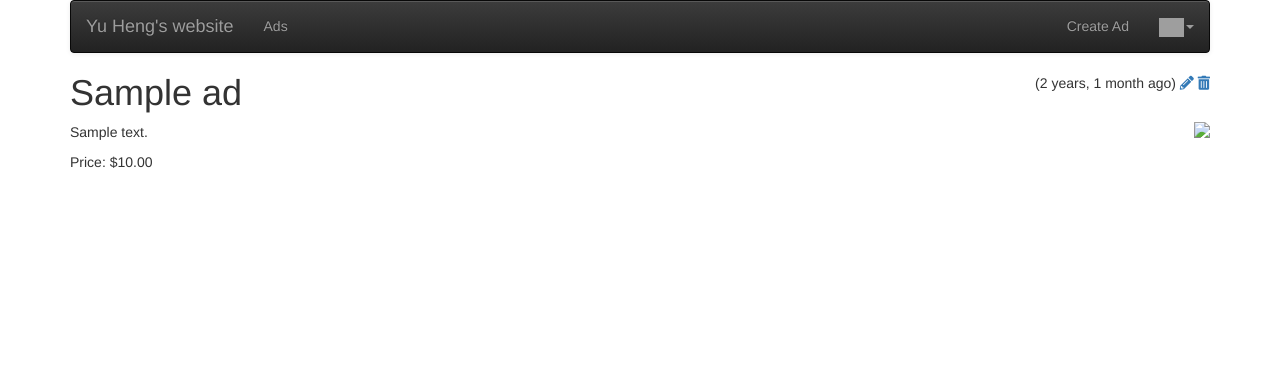
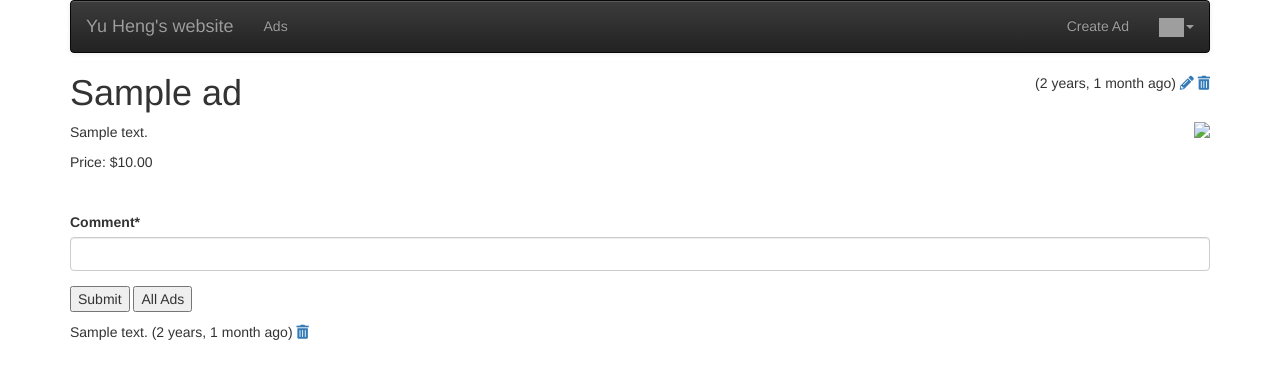
Before and after one commit to Yuheng3107/Django4E, a Django app: page /ad/1 in a window 1280 px wide. Shown: the top 379 px of the page. Run offline with Django 3.2, Linux system fonts and the light colour scheme; a user stored in the database is signed in; data comes from the database, SQL or seed files in the repository; tables that the repository leaves empty hold one stand-in row (values such as "Sample post"); some libraries are stand-ins or nearby versions; grey boxes are pictures that could not be loaded.

Commit message:
Added comment functionality to ads application, using a ManyToMany models between users and ads

```diff
--- a/mysite/ads/forms.py
+++ b/mysite/ads/forms.py
@@ -45,7 +45,5 @@ class CreateForm(forms.ModelForm):
 
         return instance
 
-# https://docs.djangoproject.com/en/3.0/topics/http/file-uploads/
-# https://stackoverflow.com/questions/2472422/django-file-upload-size-limit
-# https://stackoverflow.com/questions/32007311/how-to-change-data-in-django-modelform
-# https://docs.djangoproject.com/en/3.0/ref/forms/validation/#cleaning-and-validating-fields-that-depend-on-each-other
+class CommentForm(forms.Form):
+    comment = forms.CharField(required=True, max_length=500, min_length=3, strip=True)
--- a/mysite/ads/models.py
+++ b/mysite/ads/models.py
@@ -9,10 +9,28 @@ class Ad(models.Model):
             )
     price = models.DecimalField(max_digits=7, decimal_places=2, null=True)
     text = models.TextField()
-    owner = models.ForeignKey(settings.AUTH_USER_MODEL, on_delete=models.CASCADE)
+    owner = models.ForeignKey(settings.AUTH_USER_MODEL,  on_delete=models.CASCADE)
+    comments = models.ManyToManyField(settings.AUTH_USER_MODEL, through='Comment',
+        related_name='comments_owned')
     created_at = models.DateTimeField(auto_now_add=True)
     updated_at = models.DateTimeField(auto_now=True)
     picture = models.BinaryField(null=True, editable=True)
     content_type = models.CharField(max_length=256, null=True, help_text='The MIMEType of the file')
     def __str__(self):
         return self.title
+
+class Comment(models.Model) :
+    text = models.TextField(
+        validators=[MinLengthValidator(3, "Comment must be greater than 3 characters")]
+    )
+
+    ad = models.ForeignKey(Ad, on_delete=models.CASCADE)
+    owner = models.ForeignKey(settings.AUTH_USER_MODEL, on_delete=models.CASCADE)
+
+    created_at = models.DateTimeField(auto_now_add=True)
+    updated_at = models.DateTimeField(auto_now=True)
+
+    # Shows up in the admin list
+    def __str__(self):
+        if len(self.text) < 15 : return self.text
+        return self.text[:11] + ' ...'
--- a/mysite/ads/templates/ads/ad_detail.html
+++ b/mysite/ads/templates/ads/ad_detail.html
@@ -39,4 +39,24 @@
 <p>
 Price: ${{ad.price}}
 </p>
+{% if user.is_authenticated %}
+<br clear="all" />
+<p>
+{% load crispy_forms_tags %}
+<form method="post" action="{% url 'ads:ad_comment_create' ad.id %}">
+    {% csrf_token %}
+    {{ comment_form | crispy }}
+<input type="submit" value="Submit">
+<input type="submit" value="All Ads" onclick="window.location.href='{% url 'ads:all' %}'; return false;"
+</form>
+</p>
+{% endif %}
+{% for comment in comments %}
+<p> {{ comment.text }}
+({{comment.updated_at | naturaltime }})
+{% if user == comment.owner %}
+<a href="{% url 'ads:ad_comment_delete' comment.id %}"><i class="fa fa-trash"></i></a>
+{% endif %}
+</p>
+{% endfor %}
 {% endblock %}
--- a/mysite/ads/urls.py
+++ b/mysite/ads/urls.py
@@ -13,4 +13,6 @@ urlpatterns = [
     path('ad/<int:pk>/delete',
         views.AdDeleteView.as_view(success_url=reverse_lazy('ads:all')), name='ad_delete'),
     path('ad_picture/<int:pk>', views.stream_file, name='ad_picture'),
+    path('ad/<int:pk>/comment', views.CommentCreateView.as_view(), name='ad_comment_create'),
+    path('comment/<int:pk>/delete', views.CommentDeleteView.as_view(), name='ad_comment_delete'),
 ]
--- a/mysite/ads/views.py
+++ b/mysite/ads/views.py
@@ -1,10 +1,10 @@
-from ads.models import Ad
+from ads.models import Ad, Comment
 from django.contrib.auth.mixins import LoginRequiredMixin
 from django.views import View
 from ads.owner import OwnerListView, OwnerDetailView, OwnerDeleteView
-from django.urls import reverse_lazy
+from django.urls import reverse_lazy, reverse
 from django.shortcuts import render, redirect, get_object_or_404
-from ads.forms import CreateForm
+from ads.forms import CreateForm, CommentForm
 from django.http import HttpResponse
 # Create your views here.
 class AdListView(OwnerListView):
@@ -12,6 +12,13 @@ class AdListView(OwnerListView):
 
 class AdDetailView(OwnerDetailView):
     model = Ad
+    template_name = "ads/ad_detail.html"
+    def get(self, request, pk):
+        ad = Ad.objects.get(id=pk)
+        comments = Comment.objects.filter(ad=ad).order_by('-updated_at')
+        comment_form = CommentForm()
+        ctx = { 'ad': ad, 'comments': comments, 'comment_form': comment_form}
+        return render(request, self.template_name, ctx)
 
 class AdCreateView(LoginRequiredMixin, View):
     template_name = 'ads/ad_form.html'
@@ -40,12 +47,12 @@ class AdUpdateView(LoginRequiredMixin, View):
 
     def get(self, request, pk):
         ad = get_object_or_404(Ad, id=pk, owner=self.request.user)
-        form = CreateForm(instance=Ad)
+        form = CreateForm(instance=ad)
         ctx = {'form': form}
         return render(request, self.template_name, ctx)
 
     def post(self, request, pk=None):
-        ad = get_object_or_404(Ad, id=pk, owner=self.request.owner)
+        ad = get_object_or_404(Ad, id=pk, owner=self.request.user)
         form = CreateForm(request.POST, request.FILES or None, instance=ad)
 
         if not form.is_valid():
@@ -64,3 +71,18 @@ def stream_file(request, pk):
     response['Content-Length'] = len(ad.picture)
     response.write(ad.picture)
     return response
+
+class CommentCreateView(LoginRequiredMixin, View):
+    def post(self, request, pk):
+        f = get_object_or_404(Ad, id=pk)
+        comment = Comment(text=request.POST['comment'], owner=request.user, ad=f)
+        comment.save()
+        return redirect(reverse('ads:ad_detail', args=[pk]))
+
+class CommentDeleteView(OwnerDeleteView):
+    model = Comment
+    template_name = "ads/comment_delete.html"
+
+    def get_success_url(self):
+        ad = self.object.ad
+        return reverse('ads:ad_detail', args=[ad.id])
--- a/mysite/home/templates/base_bootstrap.html
+++ b/mysite/home/templates/base_bootstrap.html
@@ -5,7 +5,7 @@
 <title>{% block title %}{{ settings.APP_NAME }}{% endblock %}</title>
 
 <!-- Replace this value (42-42) with the one provided by the autograder -->
-<meta name="dj4e" content="5b32eb1adf7d661dfc01777ed24cc7ad">
+<meta name="dj4e" content="7a456d7f29b4e7e92bb9a14c24dce430">
 
 <meta name="dj4e-code" content="42164507836074">
 
```
Also changed, not shown: mysite/ads/templates/ads/comment_delete.html (added, +13 -0 lines), mysite/ads/migrations/0003_auto_20220228_1349.py (added).
